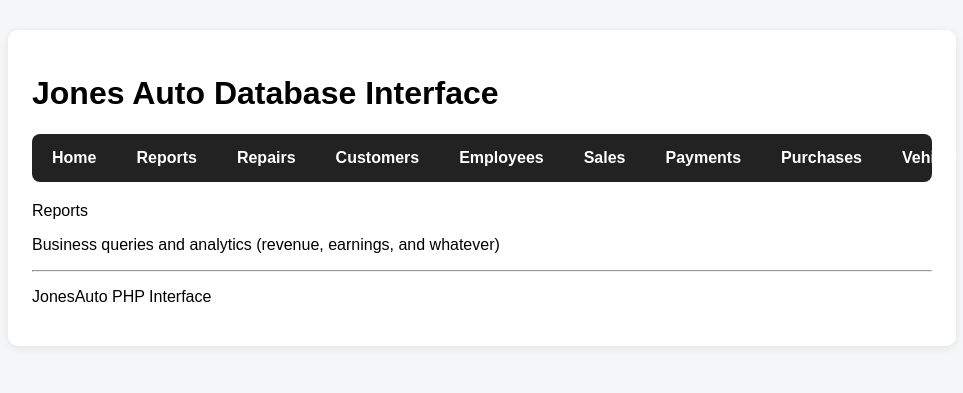
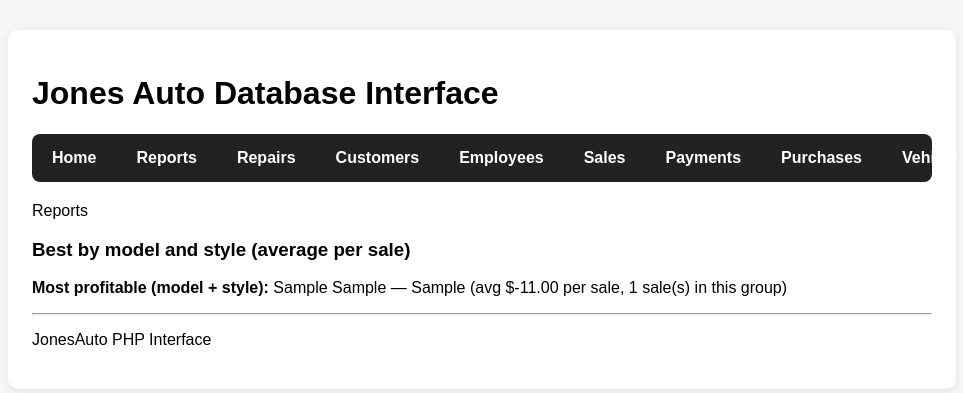
Before and after one commit to Fineturkey/barecarsales_app, a PHP site: page /reports/index.php in a window 1280 px wide. Shown: the top 393 px of the page, without its empty margins (158-1121 px from the left). Run offline with PHP 8.4, Linux system fonts and the light colour scheme; tables that the repository leaves empty hold one stand-in row (values such as "Sample post").

Commit message:
fixed issue with editing a vehicle by moving header include. implement version of best selling model? i think math is right.

```diff
--- a/reports/index.php
+++ b/reports/index.php
@@ -1,11 +1,50 @@
 <?php
 include '../db.php';
 include '../header.php';
+
+$sql_most = "
+SELECT make, model, style, AVG(per_sale.earnings) AS avg_per_sale, COUNT(*) AS sales_count
+FROM (
+    SELECT
+        v.make,
+        v.model,
+        v.style,
+        s.sale_id,
+        (
+            GREATEST(COALESCE(s.sale_price, 0), COALESCE(s.total_due, 0))
+            - p.price_paid
+            - COALESCE(SUM(r.actual_cost), 0)
+            - COALESCE(s.salesperson_commission, 0)
+        ) AS earnings
+    FROM sale s
+    INNER JOIN vehicle v ON s.vehicle_id = v.vehicle_id
+    INNER JOIN purchase p ON p.vehicle_id = s.vehicle_id
+    LEFT JOIN repair r ON r.purchase_id = p.purchase_id
+    GROUP BY s.sale_id, v.make, v.model, v.style, s.sale_price, s.total_due, p.price_paid, s.salesperson_commission
+) AS per_sale
+GROUP BY make, model, style
+ORDER BY avg_per_sale DESC
+LIMIT 1
+";
+
+$res_most = $conn->query($sql_most);
+$row_most = $res_most ? $res_most->fetch_assoc() : null;
 ?>
 
 <h2>Reports</h2>
 
-<p>Business queries and analytics (revenue, earnings, and whatever)</p>
+<h3>Best by model and style (average per sale)</h3>
+
+<p>
+    <strong>Most profitable (model + style):</strong>
+    <?php if ($row_most): ?>
+        <?= htmlspecialchars($row_most['make'] . ' ' . $row_most['model'] . (!empty($row_most['style']) ? ' — ' . $row_most['style'] : '')) ?>
+        (avg $<?= htmlspecialchars(number_format((float) $row_most['avg_per_sale'], 2)) ?> per sale,
+        <?= (int) $row_most['sales_count'] ?> sale(s) in this group)
+    <?php else: ?>
+        <em>No data (need sales with matching purchases).</em>
+    <?php endif; ?>
+</p>
 
 <?php
 include '../footer.php';
--- a/vehicle/vehicle_edit.php
+++ b/vehicle/vehicle_edit.php
@@ -1,6 +1,5 @@
 <?php
 include '../db.php';
-include '../header.php';
 
 $id = isset($_GET['id']) ? (int) $_GET['id'] : 0;
 $errors = [];
@@ -135,6 +134,8 @@ if ($_SERVER["REQUEST_METHOD"] === "POST") {
         $stmt->close();
     }
 }
+
+include '../header.php';
 ?>
 
 <h2>Edit Vehicle</h2>
```
